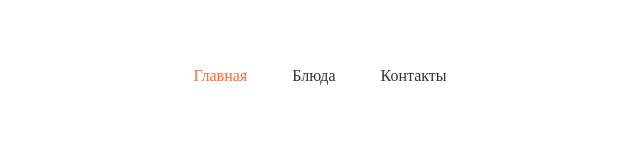
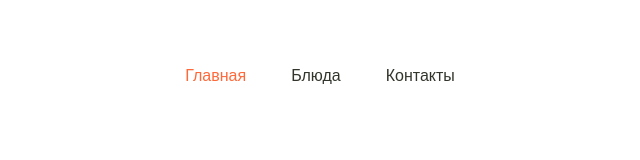
Before and after one commit to Margin-interteiment/simple-food, a website: page app/index.html in a window 1280 px wide. Shown: the full height of the page, 385-1025 px from the left. Drawn offline with nearby package versions, Linux system fonts and the light colour scheme; files that its build step writes are made by us from their sources.

```diff
--- a/app/scss/_fonts.scss
+++ b/app/scss/_fonts.scss
@@ -1,43 +1,27 @@
-// @font-face{
-//   font-family: 'Quicksand-Regular', sans-serif;
-//   font-weight: 400;
-//   font-style: normal;
-//   font-display: swap;
-//   src:local('Quicksand-Regular'),
-//       url('../fonts/Quicksand-Regular.woff2') format('woff2'),
-//       url('../fonts/Quicksand-Regular.woff') format('woff');
-// }
+@font-face {
+  font-family: "Rubik-Light", sans-serif;
+  font-weight: 300;
+  font-style: normal;
+  font-display: swap;
+  src: local("Rubik-Light"), url("../fonts/Rubik-Light.woff2") format("woff2"),
+    url("../fonts/Rubik-Light.woff") format("woff");
+}
 
+@font-face {
+  font-family: "Rubik-Regular", sans-serif;
+  font-weight: 400;
+  font-style: normal;
+  font-display: swap;
+  src: local("Rubik-Regular"),
+    url("../fonts/Rubik-Regular.woff2") format("woff2"),
+    url("../fonts/Rubik-Regular.woff") format("woff");
+}
 
-
-
-// @font-face{
-//   font-family: 'Quicksand-Medium', sans-serif;
-//   font-weight: 500;
-//   font-style: normal;
-//   font-display: swap;
-//   src:local('Quicksand-Medium'),
-//       url('../fonts/Quicksand-Medium.woff2') format('woff2'),
-//       url('../fonts/Quicksand-Medium.woff') format('woff');
-// }
-
-// @font-face{
-//   font-family: 'Roboto-Regular', sans-serif;
-//   font-weight: 400;
-//   font-style: normal;
-//   font-display: swap;
-//   src:local('Roboto-Regular'),
-//       url('../fonts/Roboto-Regular.woff2') format('woff2'),
-//       url('../fonts/Roboto-Regular.woff') format('woff');
-// }
-
-
-// @font-face{
-//   font-family: 'Roboto-Bold', sans-serif;
-//   font-weight: 700;
-//   font-style: normal;
-//   font-display: swap;
-//   src:local('Roboto-Bold'),
-//       url('../fonts/Roboto-Bold.woff2') format('woff2'),
-//       url('../fonts/Roboto-Bold.woff') format('woff');
-// }
+@font-face {
+  font-family: "Rubik-Medium", sans-serif;
+  font-weight: 500;
+  font-style: normal;
+  font-display: swap;
+  src: local("Rubik-Medium"), url("../fonts/Rubik-Medium.woff2") format("woff2"),
+    url("../fonts/Rubik-Medium.woff") format("woff");
+}
--- a/app/scss/_vars.scss
+++ b/app/scss/_vars.scss
@@ -7,43 +7,17 @@
 
 
 
+%quicksand-300{
+   font-family: 'Rubik-Light', sans-serif;
+   font-weight: 300;
+}
 
+%quicksand-400{
+ font-family: 'Rubik-Regular', sans-serif;
+   font-weight: 400;
+}
 
-
-
-
-
-
-
-
-
-
-
-
-
-
-
-
-
-
-
-
-// %quicksand-400{
-//    font-family: 'Quicksand-Regular', sans-serif;
-//    font-weight: 400;
-// }
-
-// %quicksand-500{
-//    font-family: 'Quicksand-Medium', sans-serif;
-//    font-weight: 500;
-// }
-
-// %quicksand-500{
-//    font-family: 'Roboto-Regular', sans-serif;
-//    font-weight: 500;
-// }
-
-// %quicksand-700{
-//    font-family: 'Roboto-Bold', sans-serif;
-//    font-weight: 700;
-// }
+%quicksand-500{
+  font-family: 'Rubik-Medium', sans-serif;
+   font-weight: 500;
+}
--- a/app/scss/style.scss
+++ b/app/scss/style.scss
@@ -25,13 +25,16 @@
   &__list-link {
     color: $dark;
     transition: all 0.3s;
+    @extend %quicksand-400;
 
     &:hover {
       color: $orange-900;
+       @extend %quicksand-400;
     }
   }
   &__list-link--active {
     color: $orange-900;
+     @extend %quicksand-400;
   }
 }
 
```
Also changed, not shown: app/fonts/Rubik-Light.ttf (deleted), app/fonts/Rubik-Light.woff (added), app/fonts/Rubik-Light.woff2 (added), app/fonts/Rubik-Medium.ttf (deleted), app/fonts/Rubik-Medium.woff (added), app/fonts/Rubik-Medium.woff2 (added), app/fonts/Rubik-Regular.ttf (deleted), app/fonts/Rubik-Regular.woff (added), app/fonts/Rubik-Regular.woff2 (added).
